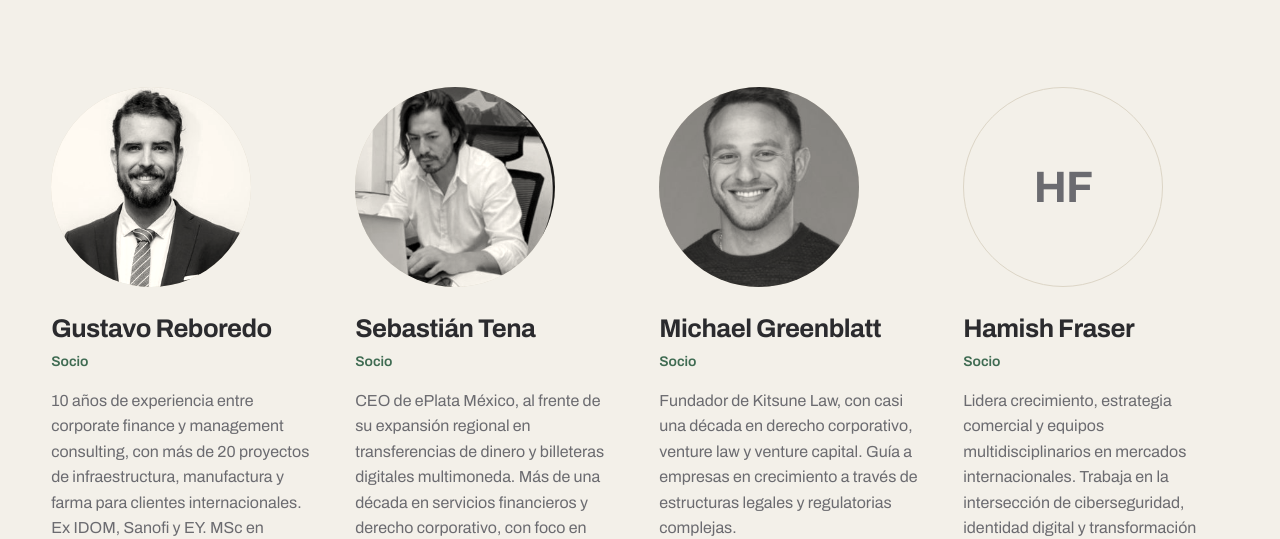
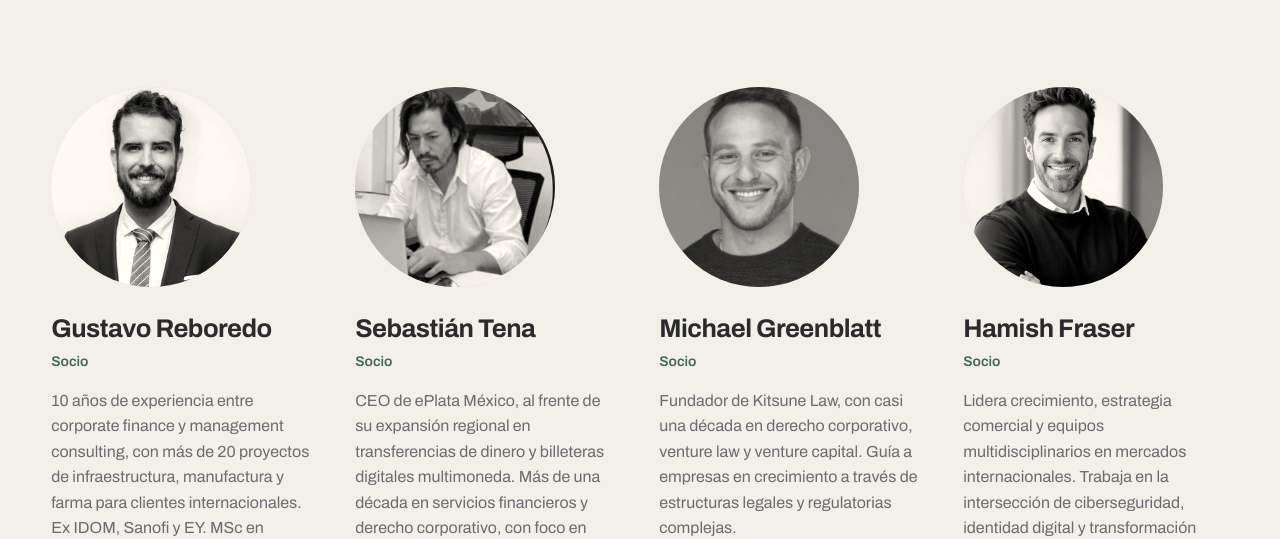
Before and after one commit to miguezsantiago/cjecosystems-web, a plain HTML site: page site/index.html in a window 1280 px wide. Shown: the part 9498-10037 px from the top of the page. Drawn offline with Linux system fonts and the light colour scheme.

Commit message:
Add Hamish Fraser photo
Co-Authored-By: Claude Opus 5.5 <noreply@anthropic.com>

```diff
--- a/site/index.html
+++ b/site/index.html
@@ -270,9 +270,8 @@
           <a class="link" href="https://www.linkedin.com/in/michael-greenblatt-kitsunelaw/" target="_blank" rel="noopener"><span>LinkedIn</span><svg class="icon" aria-hidden="true"><use href="#i-out"/></svg></a>
         </li>
         <li class="partner" data-reveal>
-          <!-- [FOTO SOCIO: hamish-fraser] Pendiente. Guardar la foto (cuadrada, mínimo 640×640) como /assets/img/team/hamish-fraser.jpg y reemplazar la línea de abajo por:
-               <span class="portrait"><img src="/assets/img/team/hamish-fraser.jpg" alt="" width="640" height="640" loading="lazy"></span> -->
-          <span class="portrait portrait-ph" aria-hidden="true">HF</span>
+          <!-- [FOTO SOCIO: hamish-fraser] Para cambiarla: reemplazar /assets/img/team/hamish-fraser.jpg (cuadrada, mínimo 640×640). -->
+          <span class="portrait"><img src="/assets/img/team/hamish-fraser.jpg" alt="" width="400" height="400" loading="lazy"></span>
           <h3 class="partner-name">Hamish Fraser</h3>
           <p class="partner-role" data-i18n="team.role">Socio</p>
           <p class="partner-bio" data-i18n="team.hf.bio">Lidera crecimiento, estrategia comercial y equipos multidisciplinarios en mercados internacionales. Trabaja en la intersección de ciberseguridad, identidad digital y transformación empresarial en Latinoamérica y Estados Unidos. Casi una década como diplomático australiano, con trayectoria en fintech, infraestructura y gobierno.</p>
```
Also changed, not shown: site/assets/img/team/hamish-fraser.jpg (added).
